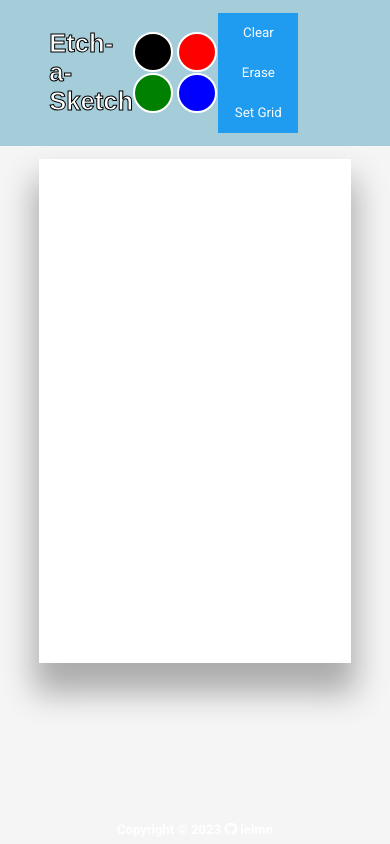
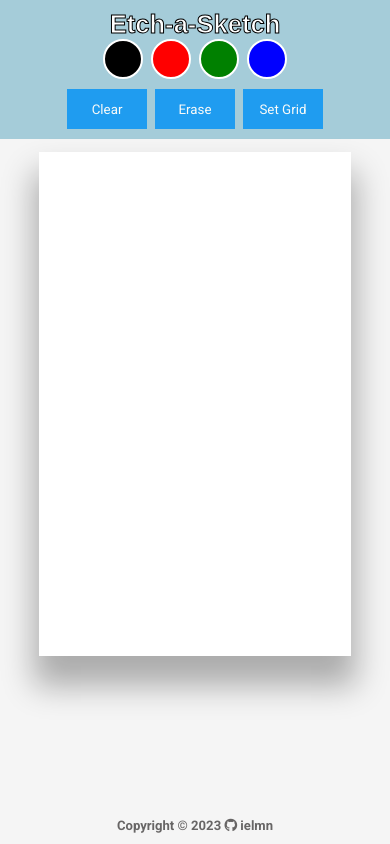
Before and after one commit to ielmn/etch-a-sketch, a plain HTML site: page index.html in a window 390 px wide. Drawn offline with Linux system fonts and the light colour scheme; a web font is replaced by a local one.

Commit message:
fix footer

```diff
--- a/style.css
+++ b/style.css
@@ -7,10 +7,18 @@
     font-family: 'Roboto', sans-serif;
 }
 
+html {
+    height: 100%;
+}
+
 body {
     background-color: #F5F5F5;
     display: block;
     color: #fff;
+    position: relative;
+    margin: 0;
+    min-height: 100%;
+    box-sizing: inherit;
 }
 
 .container {
@@ -85,14 +93,13 @@ h1 {
 footer {
     position: absolute;
     bottom: 0;
-    color: black;
+    color: rgb(103, 101, 101);
     display: flex;
     align-items: center;
     justify-content: center;
     width: 100%;
-    padding: 0.6em;
+    padding: 1em;
     font-size: 0.7rem;
-    color: white;
 }
 
 /* modal section */
@@ -139,3 +146,13 @@ footer {
     padding: 26px 0 10px;
     font-size: 1.4rem;
 }
+
+@media (max-width: 794px) {
+    .menu {
+        padding: 0.3em;
+        font-size: 2rem;
+    }
+    .menu-wrapper{
+    flex-direction: column;
+    }
+}
```
